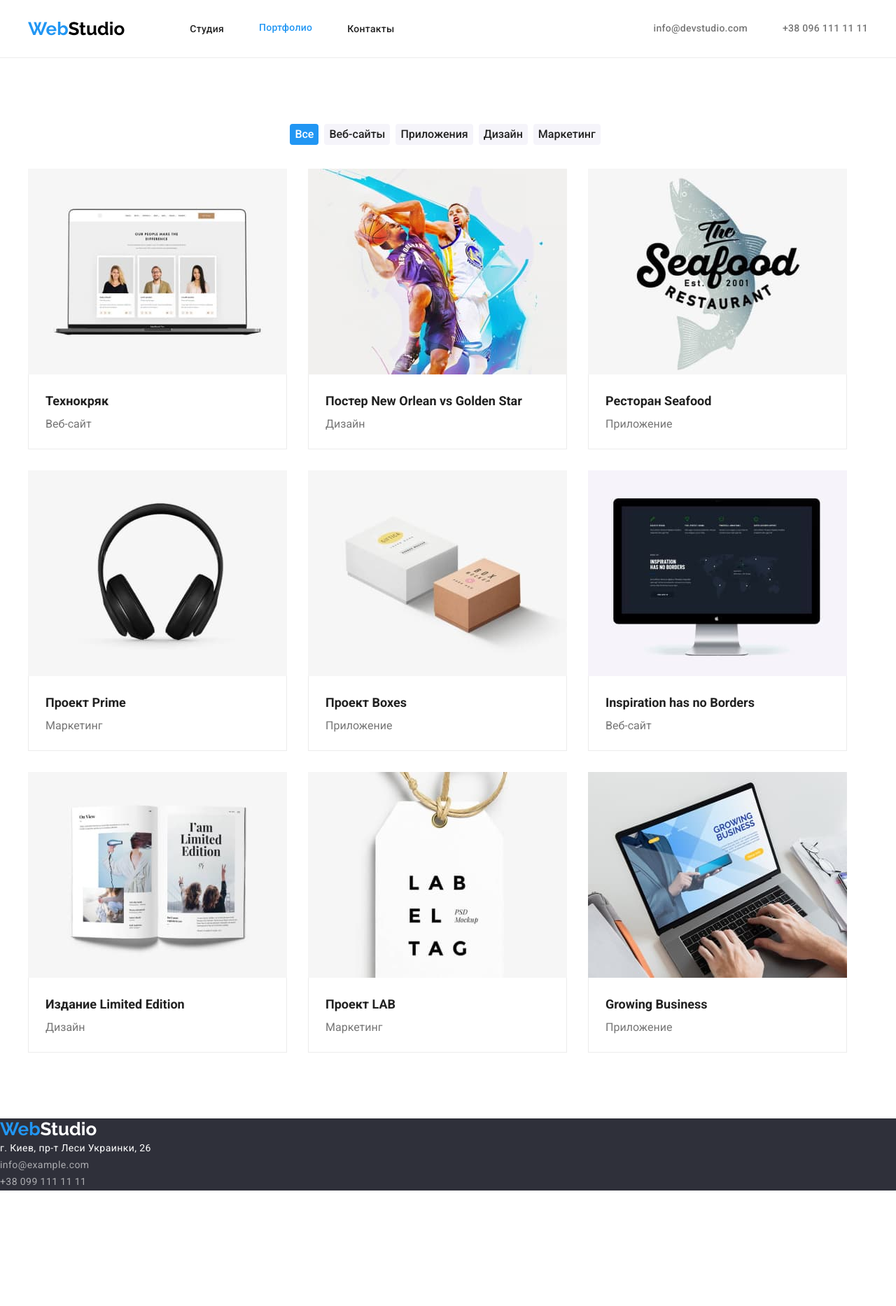
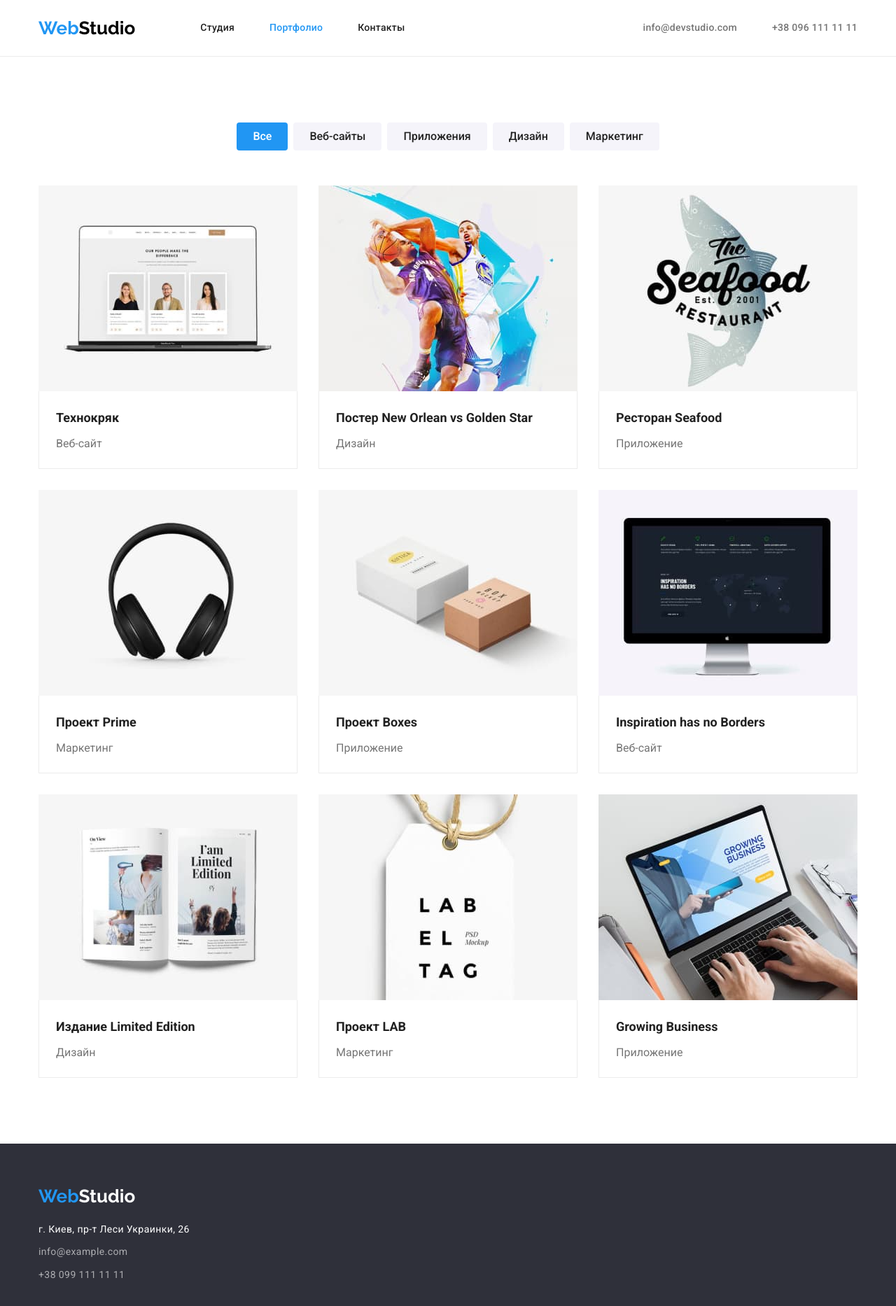
Before and after one commit to Anemuzus/goit03, a plain HTML site: page portfolio.html in a window 1280 px wide. Shown: the whole page at 70% size. Before the commit the page ends 1701 px from the top, so only its background shows below. Drawn offline with nearby package versions, Linux system fonts and the light colour scheme.

Commit message:
hw3-finish

```diff
--- a/css/styles.css
+++ b/css/styles.css
@@ -31,16 +31,15 @@ a {
   font-size: 36px;
   line-height: 42px;
   color: var(--zaholovokh2);
-  margin: 0;
-  padding-bottom: 50px;
+  margin-bottom: 50px;
   text-align: center;
 }
 .zaholovok-comands {
   font-size: 36px;
   line-height: 42px;
   color: var(--zaholovokh2);
-  padding-top: 94px;
-  padding-bottom: 50px;
+
+  margin-bottom: 50px;
   text-align: center;
 }
 /*------------------------------------------------------ header------------------------ */
@@ -74,10 +73,12 @@ a {
   line-height: 1.19;
   color: var(--accent-color);
   text-decoration: none;
+  margin-right: 93px;
 }
 .klik {
   padding-top: 32px;
   padding-bottom: 32px;
+  display: block;
 }
 .active-studio {
   color: var(--accent-color);
@@ -90,7 +91,6 @@ a {
 }
 .studio {
   color: #000000;
-  margin-right: 93px;
 }
 .serif {
   font-style: normal;
@@ -103,13 +103,10 @@ a {
 .link-margin {
   margin-right: 50px;
 }
+.link-margin:last-child {
+  margin-right: 0;
+}
 .link-m-b {
-  margin-bottom: 32px;
-  margin-top: 32px;
-}
-
-.link-last {
-  margin-right: 0;
 }
 
 .site-nav {
@@ -198,7 +195,7 @@ a {
   display: flex;
   justify-content: center;
   margin-top: 0;
-  margin-bottom: 34px;
+  margin-bottom: 50px;
 }
 
 .title-benefits {
@@ -221,9 +218,7 @@ a {
 .benefits-list:nth-child(4) {
   margin-right: 0px;
 }
-.pading-zero {
-  padding-top: 0;
-}
+
 /* ------------------------------------comand-master--------------- */
 
 .section-comand {
@@ -241,7 +236,7 @@ a {
   font-size: 16px;
   line-height: 1.18;
   color: var(--benefits);
-  padding-top: 10px;
+  margin-top: 10px;
 }
 .master-bottom {
   background-color: #fff;
@@ -272,6 +267,22 @@ a {
 }
 .foter {
   background-color: var(--hero-bgc);
+  padding-top: 60px;
+  padding-bottom: 60px;
+}
+.logo-fot {
+  font-family: 'Raleway';
+  font-weight: bold;
+  font-size: 26px;
+  line-height: 1.19;
+  color: var(--accent-color);
+  text-decoration: none;
+  margin-bottom: 20px;
+  display: block;
+}
+.mail-margin-foter {
+  padding-top: 9px;
+  padding-bottom: 9px;
 }
 .studio-footer {
   color: var(--bgc-text-hero);
@@ -304,7 +315,13 @@ a {
   font-size: 16px;
   line-height: 1.62;
   color: var(--bgc-text-hero);
+  padding: 6px 22px 6px 22px;
+}
+.list-button {
   margin-right: 8px;
+}
+.list-button:last-child {
+  margin-right: 0;
 }
 .button-portfolio {
   border: 1px solid transparent;
@@ -316,7 +333,7 @@ a {
   line-height: 1.62;
   color: var(--primary-text-color);
   background-color: var(--bcg-comand-and-button-filter);
-  margin-right: 8px;
+  padding: 6px 22px 6px 22px;
 }
 .button-portfolio:hover {
   border: 1px solid transparent;
@@ -324,13 +341,7 @@ a {
   background-color: var(--accent-color);
   color: var(--bgc-text-hero);
 }
-.container-portfolio {
-  width: 1200px;
-  margin-left: auto;
-  margin-right: auto;
-  padding-left: 15px;
-  padding-right: 15px;
-}
+
 .flex-container {
   list-style: none;
   display: flex;
@@ -339,7 +350,6 @@ a {
   margin: 0;
 }
 .flex-element {
-  /*width: calc((100% - 60px) / 3);  */
   width: 370px;
   margin-bottom: 30px;
   margin-right: 30px;
@@ -356,7 +366,7 @@ a {
   font-size: 18px;
   line-height: 2;
   color: var(--zaholovokh2);
-  margin: 0;
+  margin-bottom: 4px;
 }
 .content-card {
   font-weight: normal;
--- a/portfolio.html
+++ b/portfolio.html
@@ -13,7 +13,7 @@
     />
     <link
       rel="stylesheet"
-      href="https://cdnjs.cloudflare.com/ajax/libs/normalize/8.0.1/normalize.min.css"
+      href="https://cdnjs.cloudflare.com/ajax/libs/modern-normalize/1.1.0/modern-normalize.min.css"
     />
     <link rel="stylesheet" href="./css/styles.css" />
   </head>
@@ -23,13 +23,13 @@
         <nav class="main-nav">
           <a href="/" class="labe"> Web<span class="studio">Studio</span> </a>
           <ul class="site-nav list">
-            <li class="link-margin link-m-b">
+            <li class="link-margin link-margin link-m-b">
               <a href="./index.html" class="link serif klik">Студия</a>
             </li>
-            <li class="link link-margin link-m-b">
+            <li class="link-margin link link-margin link-m-b">
               <a href="./portfolio.html" class="active-portfolio serif klik">Портфолио</a>
             </li>
-            <li class="link-m-b">
+            <li class="link-margin link-m-b">
               <a href="" class="link serif link-last klik">Контакты</a>
             </li>
           </ul>
@@ -47,14 +47,25 @@
     <!-- ------------------------main-------- -->
     <main>
       <section class="section">
+        <div class="container">
           <ul class="feature-list-button list">
-          <li><button type="button" class="active-button-portfolio">Все</button></li>
-          <li><button type="button" class="button-portfolio">Веб-сайты</button></li>
-          <li><button type="button" class="button-portfolio">Приложения</button></li>
-          <li><button type="button" class="button-portfolio">Дизайн</button></li>
-          <li><button type="button" class="button-portfolio">Маркетинг</button></li>
+            <li class="list-button">
+              <button type="button" class="active-button-portfolio">Все</button>
+            </li>
+            <li class="list-button">
+              <button type="button" class="button-portfolio">Веб-сайты</button>
+            </li>
+            <li class="list-button">
+              <button type="button" class="button-portfolio">Приложения</button>
+            </li>
+            <li class="list-button">
+              <button type="button" class="button-portfolio">Дизайн</button>
+            </li>
+            <li class="list-button">
+              <button type="button" class="button-portfolio">Маркетинг</button>
+            </li>
           </ul>
-        <div class="container-portfolio">
+
           <ul class="flex-container">
             <li class="flex-element">
               <a href="">
@@ -127,7 +138,8 @@
     </main>
     <!-- ---------------------------footer---------------------- -->
     <footer class="foter">
-      <a href="/" class="labe"> Web<span class="studio-footer">Studio</span> </a>
+      <div class="container">
+        <a href="/" class="logo-fot"> Web<span class="studio-footer">Studio</span> </a>
         <address>
           <ul class="footer-list">
             <li>
@@ -139,12 +151,15 @@
                 >г. Киев, пр-т Леси Украинки, 26</a
               >
             </li>
-          <li>
+            <li class="mail-margin-foter">
               <a class="footer-href transparent" href="mailto:info@example.com">info@example.com</a>
             </li>
-          <li><a class="footer-href transparent" href="tel:+380961111111">+38 099 111 11 11</a></li>
+            <li>
+              <a class="footer-href transparent" href="tel:+380961111111">+38 099 111 11 11</a>
+            </li>
           </ul>
         </address>
+      </div>
     </footer>
   </body>
 </html>
```
Also changed, not shown: index.html (+16 -13 lines). Lines whose indentation alone changed are shown as unchanged.
